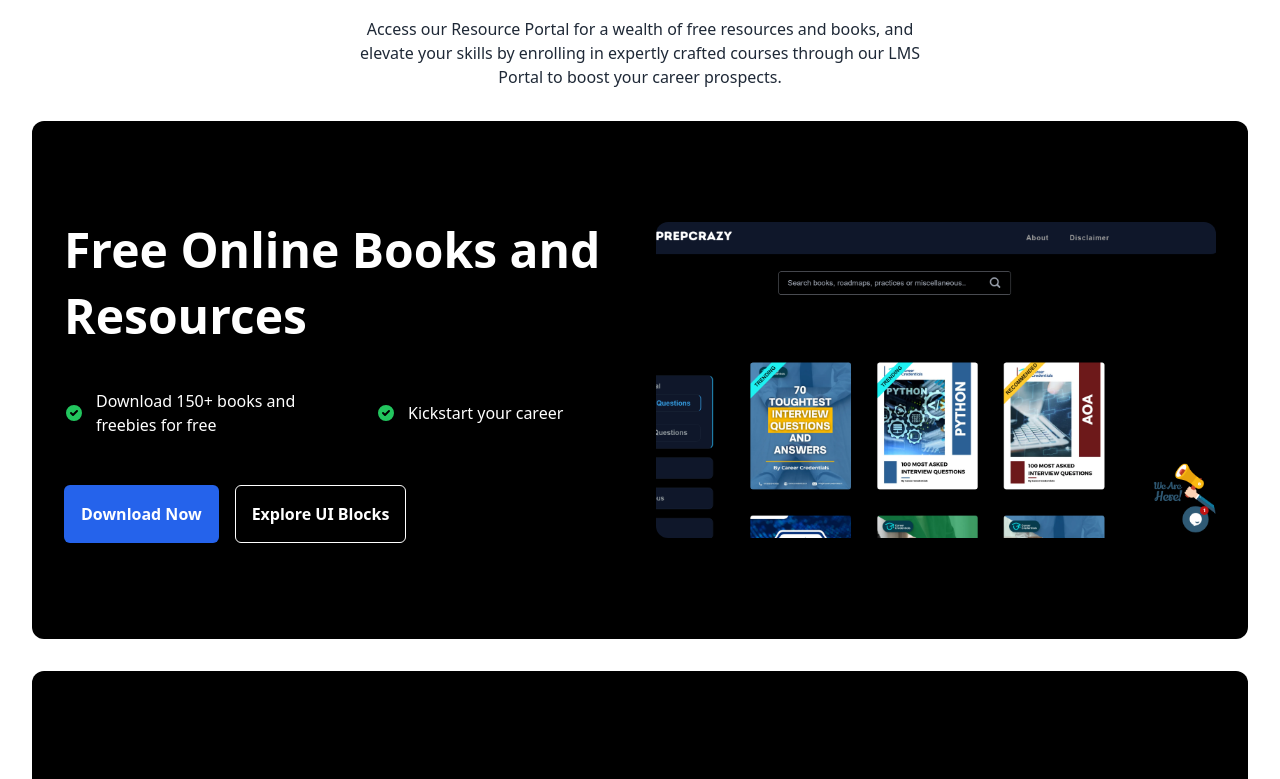
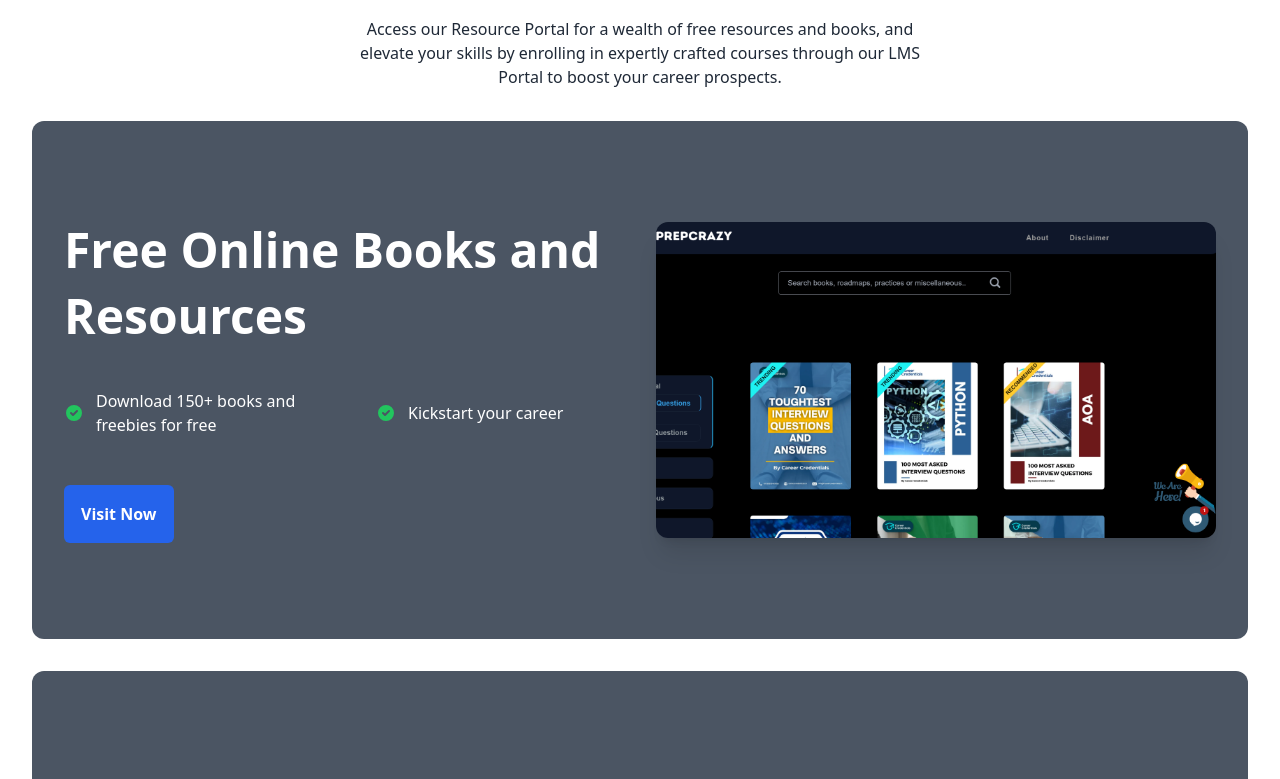
Before and after one commit to sudarsonhalder/Campus-Credentials-Official-Website, a Next.js app: page / in a window 1280 px wide. Shown: the part 3191-3970 px from the top of the page. Built offline with nearby package versions, Linux system fonts and the light colour scheme.

Commit message:
Update VisualFeatures.jsx

```diff
--- a/components/ui/VisualFeatures/VisualFeatures.jsx
+++ b/components/ui/VisualFeatures/VisualFeatures.jsx
@@ -39,7 +39,7 @@ const VisualFeatures = () => {
 
                 {cardsData.map((card, index) => (
                     <section key={card.id} className="bg-black rounded-full my-8 ">
-                        <div className="px-4 mx-auto bg-black max-w-7xl sm:px-6 lg:px-8 rounded-xl">
+                        <div className="px-4 mx-auto bg-gray-600 max-w-7xl sm:px-6 lg:px-8 rounded-xl">
                             <div className="py-10 sm:py-16 lg:py-24">
                                 <div className="grid items-center grid-cols-1 gap-y-8 lg:grid-cols-2 lg:gap-x-8">
                                     <div className="lg:order-2">
@@ -59,11 +59,11 @@ const VisualFeatures = () => {
                                         </ul>
                                         <div className="flex flex-col items-start mt-8 sm:space-x-4 sm:flex-row sm:items-center lg:mt-12">
                                             <a href="#" title="" className="inline-flex items-center justify-center px-4 py-4 text-base font-semibold text-white transition-all duration-200 bg-blue-600 border border-transparent rounded-md hover:bg-blue-700 focus:bg-blue-700" role="button">
-                                                Download Now
+                                               Visit Now
                                             </a>
-                                            <a href="#" title="" className="inline-flex items-center justify-center px-4 py-4 mt-5 text-base font-semibold text-white transition-all duration-200 bg-transparent border border-white rounded-md sm:mt-0 hover:bg-white hover:text-black" role="button">
+                                            {/* <a href="#" title="" className="inline-flex items-center justify-center px-4 py-4 mt-5 text-base font-semibold text-white transition-all duration-200 bg-transparent border border-white rounded-md sm:mt-0 hover:bg-white hover:text-black" role="button">
                                                 Explore UI Blocks
-                                            </a>
+                                            </a> */}
                                         </div>
                                     </div>
                                 </div>
```
